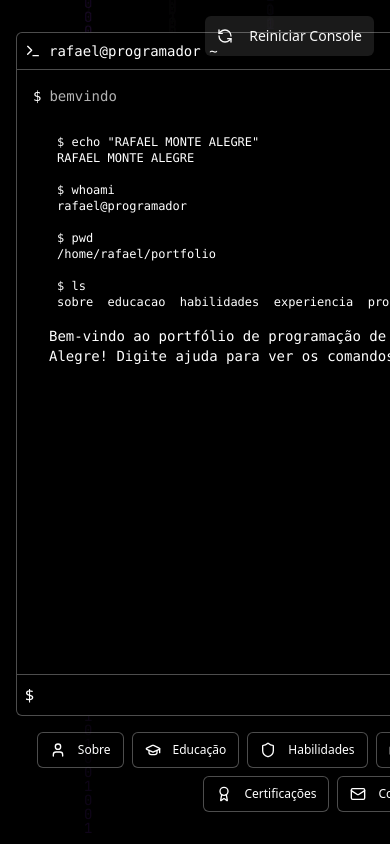
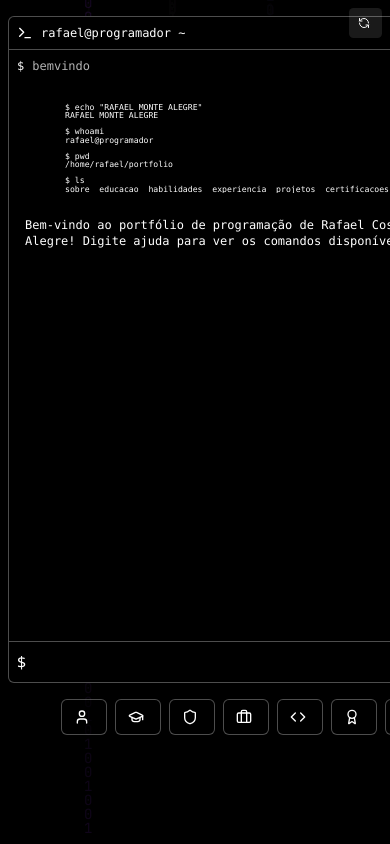
Before and after one commit to Rafcma/Projetos-Portfolio, a Next.js app: page / in a window 390 px wide. Built offline with nearby package versions, Linux system fonts and the light colour scheme.

Commit message:
fix-contato-commit

```diff
--- a/app/globals.css
+++ b/app/globals.css
@@ -93,7 +93,26 @@ body {
   }
 }
 
-/* Adicionar efeito de brilho para botões no hover */
-button:hover, .hover\:shadow-\[0_0_8px_2px_rgba$$255\,255\,255\,0\.2$$\]:hover {
+/* Adicionar efeito de brilho para botões no hover */ \
+button:hover, .hover\:shadow-\[0_0_8px_2px_rgba(255,255,255,0.2)\]:hover {
   box-shadow: 0 0 8px 2px rgba(255, 255, 255, 0.2);
 }
+
+/* Custom breakpoint for extra small screens */
+@media (min-width: 480px) {
+  .xs\:inline {
+    display: inline;
+  }
+}
+
+/* Mobile-specific styles */
+@media (max-width: 640px) {
+  pre {
+    font-size: 0.7rem;
+    line-height: 1;
+  }
+
+  .mobile-terminal-height {
+    max-height: 70vh;
+  }
+}
--- a/app/page.tsx
+++ b/app/page.tsx
@@ -33,13 +33,13 @@ export default function Home() {
       {/* #endregion */}
 
       {/* #region Botão Reiniciar Console */}
-      <div className="absolute top-4 right-4 z-50">
+      <div className="absolute top-2 right-2 sm:top-4 sm:right-4 z-50 scale-75 sm:scale-100 origin-top-right">
         <BotaoReiniciarConsole />
       </div>
       {/* #endregion */}
 
       {/* #region Conteúdo Principal */}
-      <div className="container mx-auto px-4 py-8 h-screen flex flex-col relative z-10 max-w-5xl">
+      <div className="container mx-auto px-2 sm:px-4 py-4 sm:py-8 h-screen flex flex-col relative z-10 max-w-5xl">
         {inicializando ? <SequenciaInicializacao /> : <Terminal />}
       </div>
       {/* #endregion */}
--- a/components/alternador-crt.tsx
+++ b/components/alternador-crt.tsx
@@ -13,10 +13,10 @@ export function BotaoReiniciarConsole() {
     <Toggle
       aria-label="Reiniciar Console"
       onClick={reiniciarConsole}
-      className="bg-primary/10 hover:bg-primary/20 transition-all duration-300 hover:shadow-[0_0_8px_2px_rgba(255,255,255,0.2)]"
+      className="bg-primary/10 hover:bg-primary/20 transition-all duration-300 hover:shadow-[0_0_8px_2px_rgba(255,255,255,0.2)] text-xs sm:text-sm"
     >
-      <RefreshCcw className="h-4 w-4 mr-2 hover:animate-spin" />
-      Reiniciar Console
+      <RefreshCcw className="h-3 w-3 sm:h-4 sm:w-4 mr-1 sm:mr-2 hover:animate-spin" />
+      <span className="hidden xs:inline">Reiniciar Console</span>
     </Toggle>
   )
 }
--- a/components/arte-ascii.tsx
+++ b/components/arte-ascii.tsx
@@ -31,13 +31,6 @@ export function ArteASCII({ arte }: { arte: string }) {
  ██╔══██╗██╔══██║██╔══╝  ██╔══██║██╔══╝  ██║
  ██║  ██║██║  ██║██║     ██║  ██║███████╗███████╗
  ╚═╝  ╚═╝╚═╝  ╚═╝╚═╝     ╚═╝  ╚═╝╚══════╝╚══════╝
-
-   ██████╗ ██████╗ ███████╗████████╗ █████╗
-  ██╔════╝██╔═══██╗██╔════╝╚══██╔══╝██╔══██╗
-  ██║     ██║   ██║███████╗   ██║   ███████║
-  ██║     ██║   ██║╚════██║   ██║   ██╔══██║
-  ╚██████╗╚██████╔╝███████║   ██║   ██║  ██║
-   ╚═════╝ ╚═════╝ ╚══════╝   ╚═╝   ╚═╝  ╚═╝
 
  ███╗   ███╗ ██████╗ ███╗   ██╗████████╗███████╗
  ████╗ ████║██╔═══██╗████╗  ██║╚══██╔══╝██╔════╝
@@ -111,7 +104,7 @@ export function ArteASCII({ arte }: { arte: string }) {
   /* #endregion */
 
   return (
-    <pre className="text-white whitespace-pre overflow-x-auto text-xs sm:text-sm md:text-base font-mono">
+    <pre className="text-white whitespace-pre overflow-x-auto text-[0.6rem] xs:text-xs sm:text-sm md:text-base font-mono scale-[0.8] xs:scale-90 sm:scale-100 transform-gpu">
       {mapa_arte[arte] || ""}
     </pre>
   )
--- a/components/logo-ascii-imagem.tsx
+++ b/components/logo-ascii-imagem.tsx
@@ -20,7 +20,9 @@ sobre  educacao  habilidades  experiencia  projetos  certificacoes  contato
 
   return (
     <div className="bg-black p-2 font-mono text-white">
-      <pre className="text-white whitespace-pre overflow-x-auto text-xs sm:text-sm md:text-base">{conteudo_logo}</pre>
+      <pre className="text-white whitespace-pre overflow-x-auto text-[0.6rem] xs:text-xs sm:text-sm md:text-base scale-[0.85] xs:scale-90 sm:scale-100 transform-gpu">
+        {conteudo_logo}
+      </pre>
     </div>
   )
 }
--- a/components/secoes/secao-habilidades.tsx
+++ b/components/secoes/secao-habilidades.tsx
@@ -123,8 +123,8 @@ function BarraHabilidade({ nome, porcentagem }: { nome: string; porcentagem: num
   return (
     <div>
       <div className="flex justify-between text-xs mb-1">
-        <span>{nome}</span>
-        <span>{porcentagem}%</span>
+        <span className="truncate mr-2">{nome}</span>
+        <span className="flex-shrink-0">{porcentagem}%</span>
       </div>
       <div className="h-2 bg-muted rounded-full overflow-hidden">
         <div
--- a/components/sequencia-inicializacao.tsx
+++ b/components/sequencia-inicializacao.tsx
@@ -32,10 +32,10 @@ export default function SequenciaInicializacao() {
 
   return (
     <div className="flex flex-col items-center justify-center h-full overflow-hidden">
-      <div className="w-full max-w-2xl bg-black/70 p-8 rounded-md border border-primary/30 font-mono text-primary overflow-hidden">
+      <div className="w-full max-w-2xl bg-black/70 p-4 sm:p-8 rounded-md border border-primary/30 font-mono text-primary overflow-hidden">
         {/* #region Logo ASCII */}
-        <div className="mb-6 text-center overflow-x-hidden">
-          <pre className="text-xs sm:text-sm md:text-base whitespace-pre overflow-hidden">
+        <div className="mb-4 sm:mb-6 text-center overflow-x-hidden">
+          <pre className="text-[0.6rem] xs:text-xs sm:text-sm md:text-base whitespace-pre overflow-hidden scale-[0.85] xs:scale-100 transform-gpu">
             {`
  ██████╗   █████╗  ███████╗  ██████╗ ███╗   ███╗  █████╗
  ██╔══██╗ ██╔══██╗ ██╔════╝ ██╔════╝ ████╗ ████║ ██╔══██╗
@@ -50,7 +50,7 @@ export default function SequenciaInicializacao() {
         {/* #endregion */}
 
         {/* #region Mensagens de Inicialização */}
-        <div className="space-y-2 overflow-x-hidden">
+        <div className="space-y-2 overflow-x-hidden text-xs sm:text-sm">
           {mensagens_inicializacao.slice(0, indice_mensagem_atual).map((mensagem, index) => (
             <div key={index} className="flex">
               <span className="text-primary mr-2">&gt;</span>
--- a/components/terminal.tsx
+++ b/components/terminal.tsx
@@ -254,7 +254,7 @@ export default function Terminal() {
       {/* #region Cabeçalho do Terminal */}
       <div className="bg-black border border-white/30 rounded-t-md p-2 flex items-center">
         <TerminalIcon className="h-4 w-4 text-white mr-2" />
-        <span className="text-sm font-mono text-white">
+        <span className="text-xs sm:text-sm font-mono text-white truncate">
           rafael@programador ~ {secao_atual ? `/${secao_atual}` : ""}
         </span>
       </div>
@@ -263,15 +263,15 @@ export default function Terminal() {
       {/* #region Área de Saída do Terminal */}
       <div
         ref={ref_terminal}
-        className="flex-1 bg-black border-x border-white/30 p-4 overflow-y-auto font-mono text-sm"
+        className="flex-1 bg-black border-x border-white/30 p-2 sm:p-4 overflow-y-auto font-mono text-xs sm:text-sm mobile-terminal-height"
       >
         {historico_comandos.map((cmd, index) => (
-          <div key={index} className="mb-4">
+          <div key={index} className="mb-3 sm:mb-4">
             <div className="flex items-center text-white/70">
               <span className="text-white mr-2">$</span>
-              <span>{cmd.entrada}</span>
+              <span className="break-all">{cmd.entrada}</span>
             </div>
-            <div className="mt-1 ml-4">{cmd.saida}</div>
+            <div className="mt-1 ml-2 sm:ml-4 text-xs sm:text-sm">{cmd.saida}</div>
           </div>
         ))}
       </div>
@@ -287,7 +287,7 @@ export default function Terminal() {
             value={entrada}
             onChange={(e) => setEntrada(e.target.value)}
             onKeyDown={handle_key_down}
-            className="flex-1 bg-transparent border-none outline-none font-mono text-white"
+            className="flex-1 bg-transparent border-none outline-none font-mono text-white text-xs sm:text-sm"
             aria-label="Entrada do terminal"
             autoComplete="off"
             spellCheck="false"
@@ -305,7 +305,7 @@ export default function Terminal() {
           className="text-xs bg-black/50 hover:bg-black/70 text-white border-white/30 transition-all duration-300 hover:shadow-[0_0_8px_2px_rgba(255,255,255,0.2)]"
         >
           <User className="h-3 w-3 mr-1" />
-          Sobre
+          <span className="hidden xs:inline">Sobre</span>
         </Button>
         <Button
           variant="outline"
@@ -314,7 +314,7 @@ export default function Terminal() {
           className="text-xs bg-black/50 hover:bg-black/70 text-white border-white/30 transition-all duration-300 hover:shadow-[0_0_8px_2px_rgba(255,255,255,0.2)]"
         >
           <GraduationCap className="h-3 w-3 mr-1" />
-          Educação
+          <span className="hidden xs:inline">Educação</span>
         </Button>
         <Button
           variant="outline"
@@ -323,7 +323,7 @@ export default function Terminal() {
           className="text-xs bg-black/50 hover:bg-black/70 text-white border-white/30 transition-all duration-300 hover:shadow-[0_0_8px_2px_rgba(255,255,255,0.2)]"
         >
           <Shield className="h-3 w-3 mr-1" />
-          Habilidades
+          <span className="hidden xs:inline">Habilidades</span>
         </Button>
         <Button
           variant="outline"
@@ -332,7 +332,7 @@ export default function Terminal() {
           className="text-xs bg-black/50 hover:bg-black/70 text-white border-white/30 transition-all duration-300 hover:shadow-[0_0_8px_2px_rgba(255,255,255,0.2)]"
         >
           <Briefcase className="h-3 w-3 mr-1" />
-          Experiência
+          <span className="hidden xs:inline">Experiência</span>
         </Button>
         <Button
           variant="outline"
@@ -341,7 +341,7 @@ export default function Terminal() {
           className="text-xs bg-black/50 hover:bg-black/70 text-white border-white/30 transition-all duration-300 hover:shadow-[0_0_8px_2px_rgba(255,255,255,0.2)]"
         >
           <Code className="h-3 w-3 mr-1" />
-          Projetos
+          <span className="hidden xs:inline">Projetos</span>
         </Button>
         <Button
           variant="outline"
@@ -350,7 +350,7 @@ export default function Terminal() {
           className="text-xs bg-black/50 hover:bg-black/70 text-white border-white/30 transition-all duration-300 hover:shadow-[0_0_8px_2px_rgba(255,255,255,0.2)]"
         >
           <Award className="h-3 w-3 mr-1" />
-          Certificações
+          <span className="hidden xs:inline">Certificações</span>
         </Button>
         <Button
           variant="outline"
@@ -359,7 +359,7 @@ export default function Terminal() {
           className="text-xs bg-black/50 hover:bg-black/70 text-white border-white/30 transition-all duration-300 hover:shadow-[0_0_8px_2px_rgba(255,255,255,0.2)]"
         >
           <Mail className="h-3 w-3 mr-1" />
-          Contato
+          <span className="hidden xs:inline">Contato</span>
         </Button>
       </nav>
       {/* #endregion */}
```
Also changed, not shown: components/secoes/secao-contato.tsx (+58 -19 lines), components/secoes/secao-projetos.tsx (+49 -6 lines).
